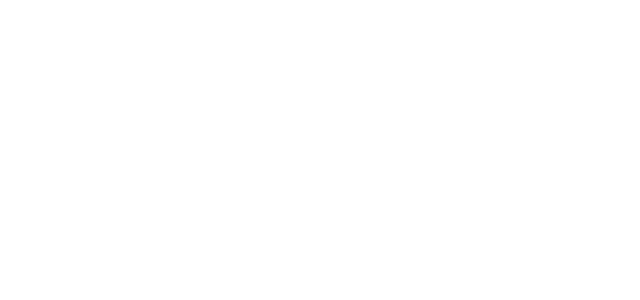
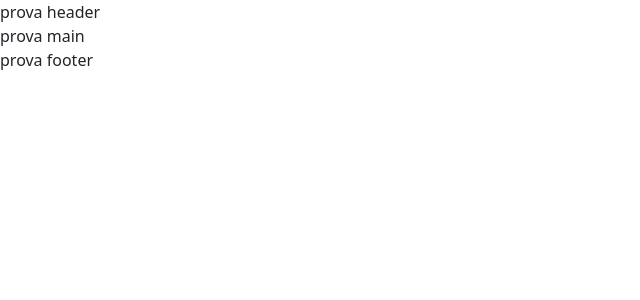
Before and after one commit to ClaudioPerrone/proj-html-vuejs, a Vue app: page / in a window 1280 px wide. Shown: the top 300 px of the page, without its empty margins (0-640 px from the left). Built offline with nearby package versions, Linux system fonts and the light colour scheme.

Commit message:
Feat: added PageHeader, PageMain, PageFooter

```diff
--- a/src/App.vue
+++ b/src/App.vue
@@ -1,10 +1,28 @@
 <script>
+    import PageHeader from './components/PageHeader.vue';
+    import PageMain from './components/PageMain.vue';
+    import PageFooter from './components/PageFooter.vue';
+
     export default {
 
+        components: {
+            PageHeader,
+            PageMain,
+            PageFooter
+        }
     }
+
 </script>
 
 <template>
+
+    <PageHeader></PageHeader>
+
+    <main>
+        <PageMain></PageMain>
+    </main>
+
+    <PageFooter></PageFooter>
 
 </template>
 
--- /dev/null
+++ b/src/components/PageFooter.vue
@@ -0,0 +1,13 @@
+<script>
+    export default {
+        name: "PageFooter"
+    }
+</script>
+
+<template>
+    prova footer
+</template>
+
+<style scoped lang="scss">
+
+</style>
--- /dev/null
+++ b/src/components/PageHeader.vue
@@ -0,0 +1,13 @@
+<script>
+    export default {
+        name: "PageHeader"
+    }
+</script>
+
+<template>
+    prova header
+</template>
+
+<style scoped lang="scss">
+
+</style>
--- /dev/null
+++ b/src/components/PageMain.vue
@@ -0,0 +1,13 @@
+<script>
+    export default {
+        name: "PageMain"
+    }
+</script>
+
+<template>
+    prova main
+</template>
+
+<style scoped lang="scss">
+
+</style>
```
